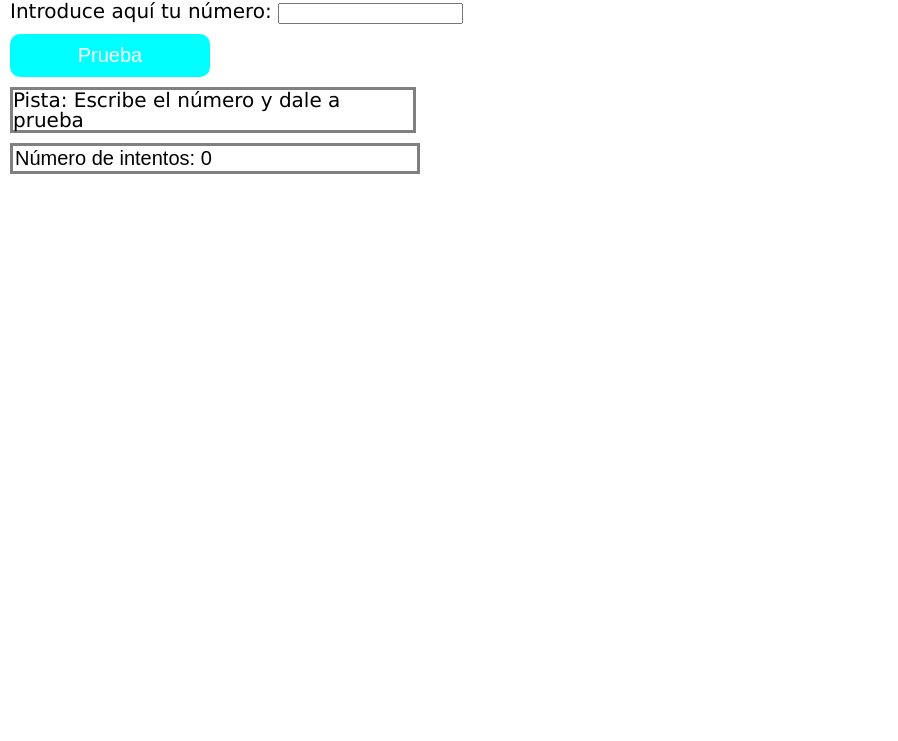
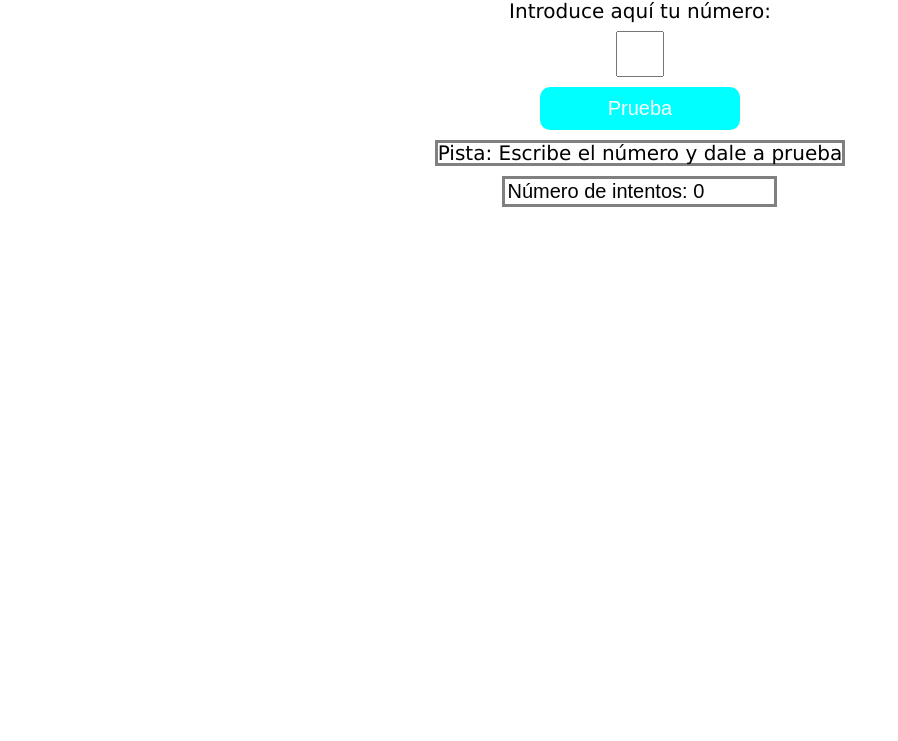
Before and after one commit to Adalab/modulo-2-evaluacion-intermedia-PalomaArevaloG, a plain HTML site: page index.html in a window 1280 px wide. Shown: the part 59-800 px from the top of the page, without its empty margins (0-898 px from the left). Drawn offline with Linux system fonts and the light colour scheme.

Commit message:
fix functions and css

```diff
--- a/index.html
+++ b/index.html
@@ -15,7 +15,7 @@
         <h1 class="title">Adivina el número</h1>
 
         <form class="form" action="">
-            <label for="input">
+            <label for="input" class="label">
 					Introduce aquí tu número:
 					<input
 						class="input js_input"
--- a/js/main.js
+++ b/js/main.js
@@ -11,14 +11,15 @@ let acc = 0;
 function getRandomNumber(max) {
     return Math.ceil(Math.random() * max);
 }
-
-function countClick() {
-    acc += 1;
-    count.value = `Número de intentos:${acc}`;
-}
+console.log(`El número a adivinar es ${randomNumber}`);
 
 function handleClickButton(event) {
     event.preventDefault();
+    countClick();
+    guessNumber();
+}
+
+function guessNumber() {
     let number = parseInt(input.value);
     console.log(`Has introducido el número ${number}`);
     if (number < 1 || number > 100) {
@@ -30,8 +31,10 @@ function handleClickButton(event) {
     } else if (number === randomNumber) {
         clue.innerHTML = "Has ganado campeona!!!";
     }
-    countClick();
 }
 
-console.log(`El número a adivinar es ${randomNumber}`);
+function countClick() {
+    acc += 1;
+    count.value = `Número de intentos:${acc}`;
+}
 button.addEventListener("click", handleClickButton);
--- a/styles/main.css
+++ b/styles/main.css
@@ -3,6 +3,7 @@
     display: flex;
     flex-direction: column;
     font-family: Verdana, Geneva, Tahoma, sans-serif;
+    align-items: center;
 }
 
 .form {
@@ -10,6 +11,20 @@
     flex-direction: column;
     margin-top: 10px;
     font-size: 20px;
+    align-items: center;
+}
+
+.input {
+    margin-top: 10px;
+    width: 40px;
+    height: 40px;
+    font-size: 20px;
+}
+
+.label {
+    display: flex;
+    flex-direction: column;
+    align-items: center;
 }
 
 .button {
@@ -30,13 +45,13 @@
 .clue {
     border: solid 3px grey;
     margin-top: 10px;
-    width: 20em;
+    width: auto;
     font-size: 20px;
 }
 
 .count {
     border: solid 3px grey;
     margin-top: 10px;
-    width: 20em;
+    width: auto;
     font-size: 20px;
 }
```
